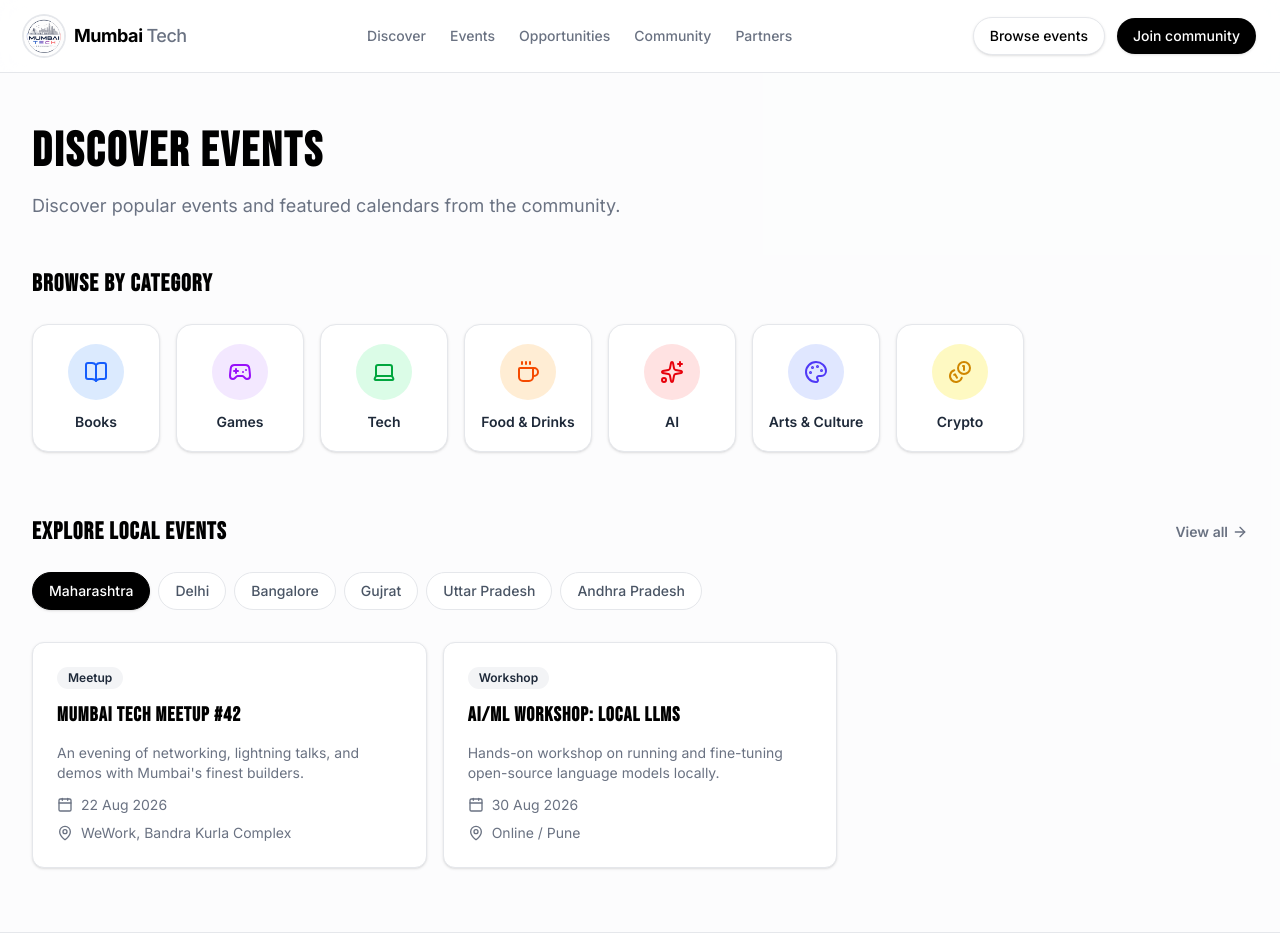
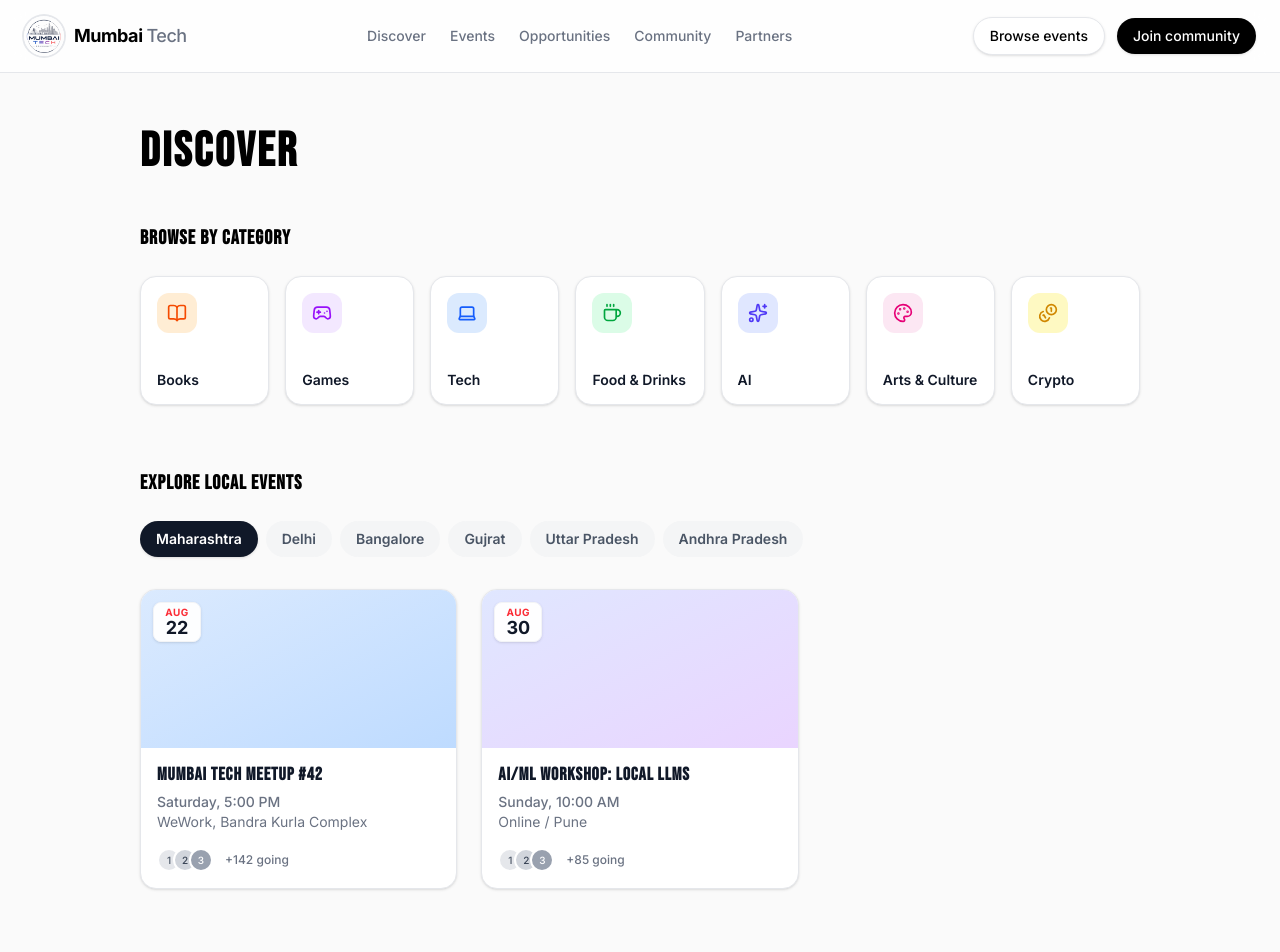
Before and after one commit to vaibhav-vx/mtc-website, a Next.js app: page /discover in a window 1280 px wide. Shown: the top 952 px of the page. Built offline with nearby package versions, Linux system fonts and the light colour scheme.

Commit message:
feat: redesign discover page to exactly match Luma aesthetics

```diff
--- a/app/discover/page.tsx
+++ b/app/discover/page.tsx
@@ -1,17 +1,17 @@
 "use client";
 
 import { useState } from "react";
-import { BookOpen, Gamepad2, Laptop, Coffee, Sparkles, Palette, Coins, Calendar, MapPin, ArrowRight } from "lucide-react";
+import { BookOpen, Gamepad2, Laptop, Coffee, Sparkles, Palette, Coins, MapPin } from "lucide-react";
 import Link from "next/link";
 
 const CATEGORIES = [
-  { id: 1, name: "Books", icon: BookOpen, color: "bg-blue-100 text-blue-600" },
-  { id: 2, name: "Games", icon: Gamepad2, color: "bg-purple-100 text-purple-600" },
-  { id: 3, name: "Tech", icon: Laptop, color: "bg-green-100 text-green-600" },
-  { id: 4, name: "Food & Drinks", icon: Coffee, color: "bg-orange-100 text-orange-600" },
-  { id: 5, name: "AI", icon: Sparkles, color: "bg-red-100 text-red-600" },
-  { id: 6, name: "Arts & Culture", icon: Palette, color: "bg-indigo-100 text-indigo-600" },
-  { id: 7, name: "Crypto", icon: Coins, color: "bg-yellow-100 text-yellow-600" },
+  { id: 1, name: "Books", icon: BookOpen, color: "bg-orange-100 text-orange-600", bg: "hover:bg-orange-50" },
+  { id: 2, name: "Games", icon: Gamepad2, color: "bg-purple-100 text-purple-600", bg: "hover:bg-purple-50" },
+  { id: 3, name: "Tech", icon: Laptop, color: "bg-blue-100 text-blue-600", bg: "hover:bg-blue-50" },
+  { id: 4, name: "Food & Drinks", icon: Coffee, color: "bg-green-100 text-green-600", bg: "hover:bg-green-50" },
+  { id: 5, name: "AI", icon: Sparkles, color: "bg-indigo-100 text-indigo-600", bg: "hover:bg-indigo-50" },
+  { id: 6, name: "Arts & Culture", icon: Palette, color: "bg-pink-100 text-pink-600", bg: "hover:bg-pink-50" },
+  { id: 7, name: "Crypto", icon: Coins, color: "bg-yellow-100 text-yellow-600", bg: "hover:bg-yellow-50" },
 ];
 
 const STATES = [
@@ -23,70 +23,84 @@ const STATES = [
   "Andhra Pradesh"
 ];
 
-// Dummy events with state property for filtering
+// Dummy events with images and exact Luma-like data
 const EVENTS = [
   {
     id: 1,
     title: "Mumbai Tech Meetup #42",
-    type: "meetup",
-    date: "22 Aug 2026",
+    dateMonth: "AUG",
+    dateDay: "22",
+    time: "Saturday, 5:00 PM",
     location: "WeWork, Bandra Kurla Complex",
     state: "Maharashtra",
-    description: "An evening of networking, lightning talks, and demos with Mumbai's finest builders."
+    image: "from-blue-100 to-blue-200",
+    attendees: 142
   },
   {
     id: 2,
     title: "AI/ML Workshop: Local LLMs",
-    type: "workshop",
-    date: "30 Aug 2026",
+    dateMonth: "AUG",
+    dateDay: "30",
+    time: "Sunday, 10:00 AM",
     location: "Online / Pune",
     state: "Maharashtra",
-    description: "Hands-on workshop on running and fine-tuning open-source language models locally."
+    image: "from-indigo-100 to-purple-200",
+    attendees: 85
   },
   {
     id: 3,
     title: "Delhi Web3 Hackathon",
-    type: "hackathon",
-    date: "15 Sept 2026",
+    dateMonth: "SEP",
+    dateDay: "15",
+    time: "Friday, 9:00 AM",
     location: "Connaught Place, Delhi",
     state: "Delhi",
-    description: "48-hour hackathon focused on blockchain, DeFi, and decentralized applications."
+    image: "from-yellow-100 to-orange-200",
+    attendees: 300
   },
   {
     id: 4,
     title: "Bangalore SaaS Mixer",
-    type: "meetup",
-    date: "10 Oct 2026",
+    dateMonth: "OCT",
+    dateDay: "10",
+    time: "Saturday, 6:00 PM",
     location: "Koramangala, Bangalore",
     state: "Bangalore",
-    description: "Connect with SaaS founders, investors, and operators."
+    image: "from-green-100 to-emerald-200",
+    attendees: 210
   },
   {
     id: 5,
     title: "Ahmedabad AI Summit",
-    type: "conference",
-    date: "5 Nov 2026",
+    dateMonth: "NOV",
+    dateDay: "05",
+    time: "Sunday, 9:00 AM",
     location: "SG Highway, Ahmedabad",
     state: "Gujrat",
-    description: "The largest gathering of AI researchers and developers in Gujrat."
+    image: "from-rose-100 to-pink-200",
+    attendees: 450
   },
   {
     id: 6,
     title: "Noida Game Developers Meet",
-    type: "meetup",
-    date: "12 Nov 2026",
+    dateMonth: "NOV",
+    dateDay: "12",
+    time: "Saturday, 4:00 PM",
     location: "Sector 62, Noida",
     state: "Uttar Pradesh",
-    description: "Showcase your indie games and network with game designers."
+    image: "from-violet-100 to-fuchsia-200",
+    attendees: 120
   },
   {
     id: 7,
     title: "Hyderabad Cloud Tech",
-    type: "workshop",
-    date: "20 Nov 2026",
+    dateMonth: "NOV",
+    dateDay: "20",
+    time: "Friday, 10:00 AM",
     location: "HITEC City, Hyderabad",
     state: "Andhra Pradesh",
-    description: "Deep dive into scalable cloud infrastructure and Kubernetes."
+    image: "from-sky-100 to-cyan-200",
+    attendees: 275
   }
 ];
 
@@ -96,37 +110,34 @@ export default function DiscoverPage() {
   const filteredEvents = EVENTS.filter(event => event.state === selectedState);
 
   return (
-    <div className="flex min-h-screen flex-col bg-gray-50/50">
+    <div className="flex min-h-screen flex-col bg-[#FAFAFA]">
       <main className="flex-1">
         <div className="flex flex-col gap-12 px-4 pt-28 pb-12 sm:px-6 sm:pt-32 sm:pb-16 lg:px-8">
-          <div className="mx-auto w-full max-w-7xl">
+          <div className="mx-auto w-full max-w-[1000px]">
 
-            {/* Header Section */}
-            <div className="animate-fade-up mb-12 max-w-2xl">
+            {/* Discover Header */}
+            <div className="animate-fade-up mb-12">
               <h1 className="font-display text-4xl font-bold tracking-tight text-black sm:text-5xl">
-                Discover Events
+                Discover
               </h1>
-              <p className="mt-4 text-lg text-gray-500">
-                Discover popular events and featured calendars from the community.
-              </p>
             </div>
 
-            {/* Browse by Category */}
+            {/* Browse by Category - Luma Style Grid */}
             <div className="animate-fade-up delay-75 mb-16">
-              <h2 className="font-display text-2xl font-bold tracking-tight text-black mb-6">
+              <h2 className="text-xl font-bold tracking-tight text-black mb-6">
                 Browse by Category
               </h2>
-              <div className="flex flex-wrap gap-4">
+              <div className="grid grid-cols-2 sm:grid-cols-3 md:grid-cols-4 lg:grid-cols-7 gap-4">
                 {CATEGORIES.map((category) => (
                   <Link
                     key={category.id}
                     href="/events"
-                    className="flex flex-col items-center justify-center gap-3 w-32 h-32 rounded-2xl bg-white border border-gray-200 shadow-sm hover:shadow-md hover:border-gray-300 transition-all hover:-translate-y-1"
+                    className={`flex flex-col items-start justify-between p-4 rounded-2xl bg-white border border-gray-200 shadow-sm transition-all hover:shadow-md hover:border-gray-300 ${category.bg} group aspect-square`}
                   >
-                    <div className={`p-4 rounded-full ${category.color}`}>
-                      <category.icon className="w-6 h-6" />
+                    <div className={`p-2.5 rounded-xl ${category.color} transition-transform group-hover:scale-110`}>
+                      <category.icon className="w-5 h-5" />
                     </div>
-                    <span className="text-sm font-semibold text-center text-gray-800">
+                    <span className="text-sm font-semibold text-gray-900 mt-4 leading-tight">
                       {category.name}
                     </span>
                   </Link>
@@ -136,26 +147,20 @@ export default function DiscoverPage() {
 
             {/* Explore Local Events */}
             <div className="animate-fade-up delay-150">
-              <div className="flex flex-col sm:flex-row sm:items-center justify-between mb-6 gap-4">
-                <h2 className="font-display text-2xl font-bold tracking-tight text-black">
-                  Explore Local Events
-                </h2>
-                <Link href="/events" className="text-sm font-semibold text-gray-500 hover:text-black flex items-center gap-1 transition-colors">
-                  View all
-                  <ArrowRight className="w-4 h-4" />
-                </Link>
-              </div>
+              <h2 className="text-xl font-bold tracking-tight text-black mb-6">
+                Explore Local Events
+              </h2>
 
-              {/* State Filter Pills */}
-              <div className="flex overflow-x-auto gap-2 pb-4 mb-4 no-scrollbar">
+              {/* State Filter Pills - Luma Style Tabs */}
+              <div className="flex overflow-x-auto gap-2 pb-2 mb-6 no-scrollbar -mx-4 px-4 sm:mx-0 sm:px-0">
                 {STATES.map((state) => (
                   <button
                     key={state}
                     onClick={() => setSelectedState(state)}
-                    className={`inline-flex items-center justify-center whitespace-nowrap px-4 py-2 text-sm font-medium transition-all rounded-full border ${
+                    className={`inline-flex items-center justify-center whitespace-nowrap px-4 py-2 text-sm font-semibold transition-all rounded-full ${
                       selectedState === state
-                        ? "bg-black text-white border-black shadow-sm"
-                        : "bg-white text-gray-600 border-gray-200 hover:bg-gray-50"
+                        ? "bg-gray-900 text-white shadow-sm"
+                        : "bg-gray-100/80 text-gray-600 hover:bg-gray-200/80 hover:text-black"
                     }`}
                   >
                     {state}
@@ -163,45 +168,51 @@ export default function DiscoverPage() {
                 ))}
               </div>
 
-              <div className="grid gap-4 sm:grid-cols-2 lg:grid-cols-3">
+              {/* Event Cards - Luma Style */}
+              <div className="grid gap-6 sm:grid-cols-2 lg:grid-cols-3">
                 {filteredEvents.length > 0 ? (
                   filteredEvents.map((event) => (
-                    <div key={event.id} className="rounded-xl border border-gray-200 text-gray-800 shadow-sm hover:shadow-md group flex h-full flex-col bg-white transition-all hover:-translate-y-1">
-                      <div className="flex flex-col space-y-1.5 p-6 flex-1 pb-3">
-                        <div className="mb-3 flex items-center gap-2">
-                          <div className="inline-flex items-center border border-transparent bg-gray-100 text-gray-800 px-2.5 py-0.5 text-xs font-semibold rounded-full capitalize">
-                            {event.type}
-                          </div>
+                    <Link key={event.id} href="/events" className="group flex flex-col rounded-2xl bg-white border border-gray-200 shadow-sm hover:shadow-md transition-all hover:-translate-y-1 overflow-hidden">
+                      {/* Image Banner */}
+                      <div className={`relative aspect-[2/1] w-full bg-gradient-to-br ${event.image}`}>
+                        {/* Floating Date Badge */}
+                        <div className="absolute top-3 left-3 bg-white/95 backdrop-blur shadow-sm rounded-lg flex flex-col items-center justify-center min-w-[3rem] px-2 py-1 border border-gray-100">
+                          <span className="text-[10px] font-bold uppercase tracking-wider text-red-500 leading-none mb-0.5">{event.dateMonth}</span>
+                          <span className="text-lg font-bold text-gray-900 leading-none">{event.dateDay}</span>
                         </div>
-                        <h3 className="font-display text-xl font-semibold tracking-tight text-black">
+                      </div>
+
+                      {/* Card Content */}
+                      <div className="flex flex-col p-4 flex-1">
+                        <h3 className="font-bold text-lg text-gray-900 line-clamp-2 leading-tight group-hover:text-blue-600 transition-colors">
                           {event.title}
                         </h3>
-                        <p className="mt-2 text-sm text-gray-500 line-clamp-2">
-                          {event.description}
+                        <p className="mt-1.5 text-sm font-medium text-gray-500">
+                          {event.time}
                         </p>
-                      </div>
-                      <div className="p-6 pt-0">
-                        <div className="space-y-2 text-sm text-gray-500">
-                          <div className="flex items-center gap-2">
-                            <Calendar className="h-4 w-4 shrink-0" />
-                            <span>{event.date}</span>
+                        <p className="text-sm text-gray-500 truncate">
+                          {event.location}
+                        </p>
+
+                        <div className="mt-auto pt-4 flex items-center gap-3">
+                          <div className="flex -space-x-2">
+                            <div className="w-6 h-6 rounded-full border-2 border-white bg-gray-200 flex items-center justify-center text-[10px] text-gray-600 font-medium">1</div>
+                            <div className="w-6 h-6 rounded-full border-2 border-white bg-gray-300 flex items-center justify-center text-[10px] text-gray-700 font-medium">2</div>
+                            <div className="w-6 h-6 rounded-full border-2 border-white bg-gray-400 flex items-center justify-center text-[10px] text-white font-medium">3</div>
                           </div>
-                          <div className="flex items-center gap-2">
-                            <MapPin className="h-4 w-4 shrink-0" />
-                            <span className="truncate">{event.location}</span>
-                          </div>
+                          <span className="text-xs font-medium text-gray-500">+{event.attendees} going</span>
                         </div>
                       </div>
-                    </div>
+                    </Link>
                   ))
                 ) : (
-                  <div className="col-span-full flex flex-col items-center justify-center p-12 rounded-2xl border border-dashed border-gray-300 bg-white">
-                    <MapPin className="w-8 h-8 text-gray-400 mb-4" />
-                    <p className="text-gray-500 font-medium text-center">
-                      No events currently scheduled in {selectedState}.
+                  <div className="col-span-full flex flex-col items-center justify-center p-12 rounded-2xl border border-dashed border-gray-300 bg-white/50">
+                    <MapPin className="w-8 h-8 text-gray-400 mb-3" />
+                    <p className="text-gray-900 font-semibold text-center">
+                      No events in {selectedState}
                     </p>
-                    <p className="text-sm text-gray-400 text-center mt-1">
-                      Check back later or explore another region.
+                    <p className="text-sm text-gray-500 text-center mt-1">
+                      Check back later or subscribe to a calendar.
                     </p>
                   </div>
                 )}
```
